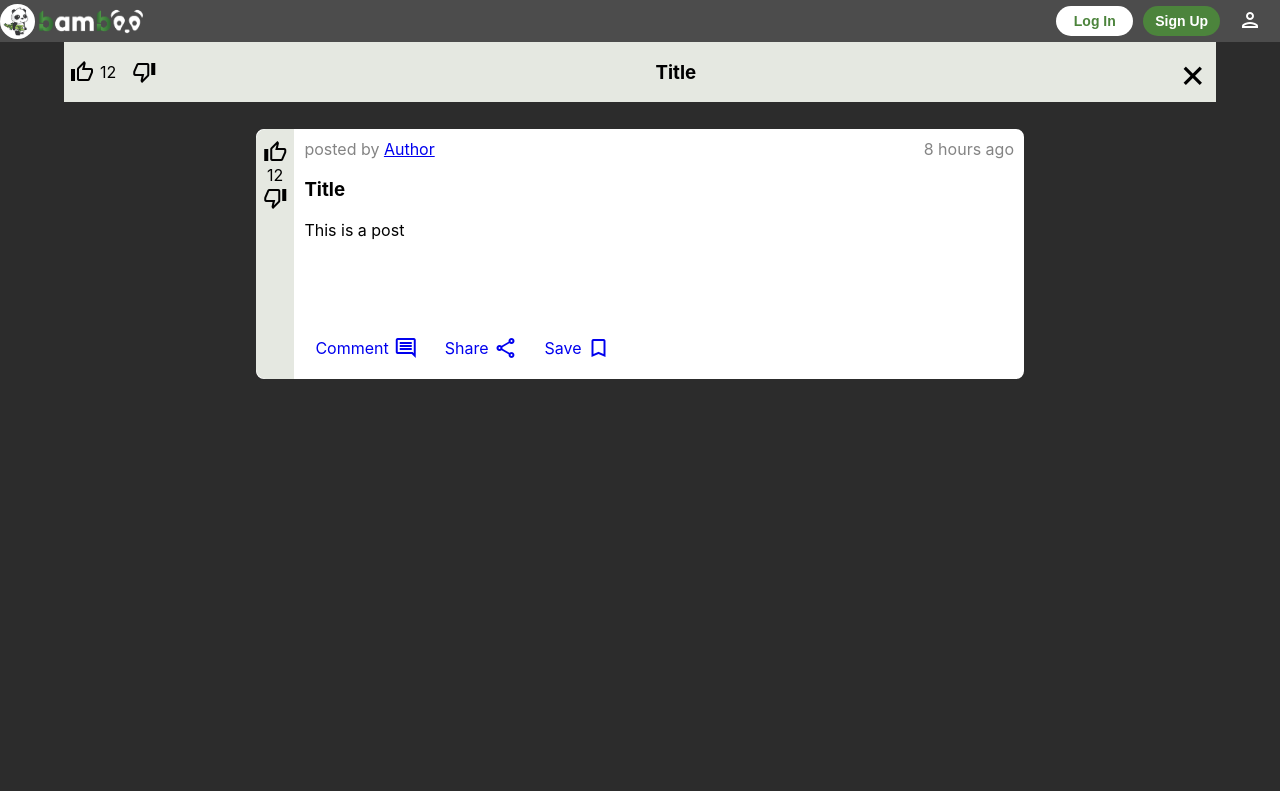
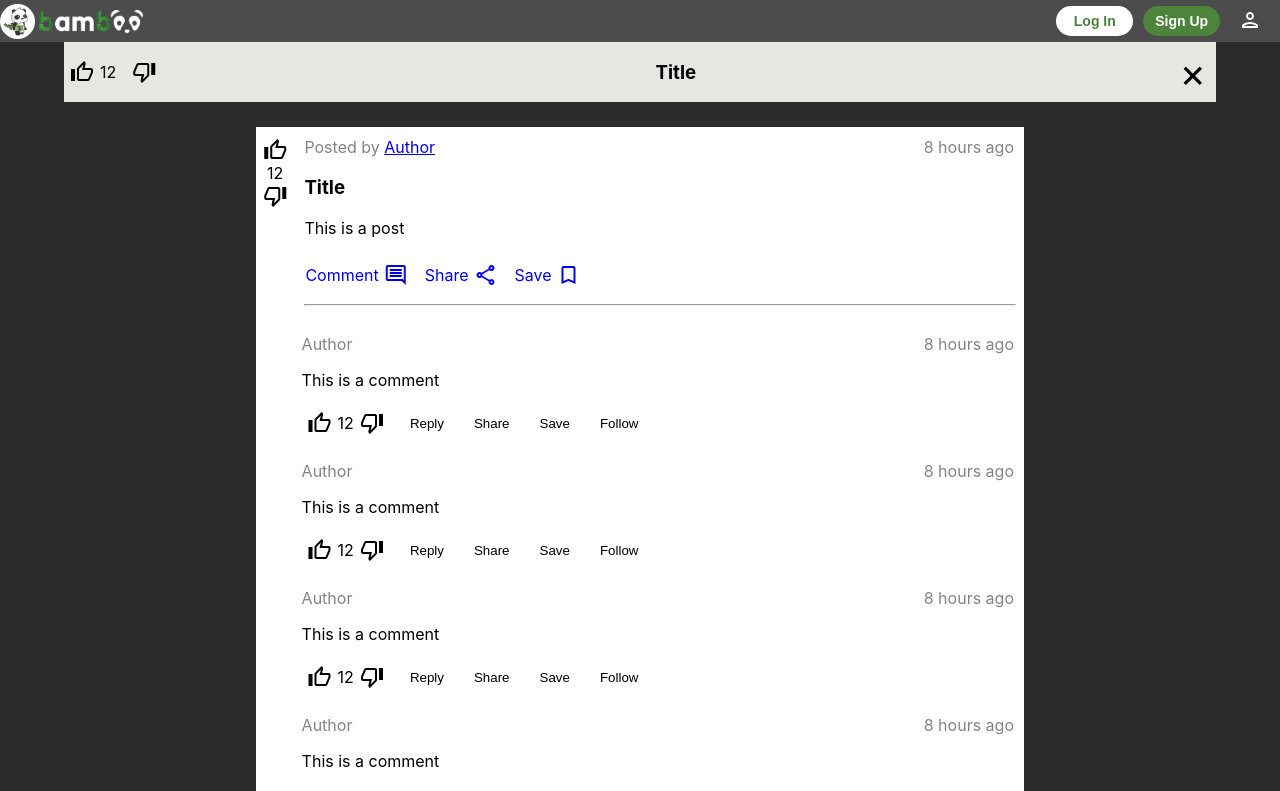
Before and after one commit to phunky-panda94/bamboo, a React (Create React App) app in the folder client/: page / in a window 1280 px wide. Shown: the top 791 px of the page. Built offline with nearby package versions, Linux system fonts and the light colour scheme.

Commit message:
added comment component to post page

```diff
--- /dev/null
+++ b/client/src/comment/Comment.css
@@ -0,0 +1,25 @@
+.comment {
+    padding: 10px;
+    width: 100%;
+}
+
+.comment-btn {
+    appearance: none;
+    background-color: transparent;
+    border: none;
+    padding: 10px;
+    text-decoration: none;
+}
+
+.comment-btn:hover {
+    background-color: #e5e8e1;
+    cursor: pointer;
+}
+
+.comment-container {
+    width: 60vw;
+}
+
+.user-avatar {
+    width: 5%;
+}
--- /dev/null
+++ b/client/src/comment/Comment.js
@@ -0,0 +1,31 @@
+import './Comment.css';
+
+function Comment() {
+    return (
+        <div className="bg-white comment-container flex flex-row flex-jc-c">
+            <div className="user-avatar">
+                <img alt=""></img>
+            </div>
+            <div className="bg-white comment">
+                <div className="dark-grey flex flex-jc-sb">
+                    <span>Author</span>
+                    <span>8 hours ago</span>
+                </div>
+                <div>
+                    <p>This is a comment</p>
+                </div>
+                <div className="flex flex-ai-c">
+                    <button className="vote-btn material-icons-outlined">thumb_up</button>
+                    <span>12</span>
+                    <button className="vote-btn material-icons-outlined">thumb_down</button>
+                    <button className="comment-btn">Reply</button>
+                    <button className="comment-btn">Share</button>
+                    <button className="comment-btn">Save</button>
+                    <button className="comment-btn">Follow</button>
+                </div>
+            </div>
+        </div>
+    )
+}
+
+export default Comment;
--- a/client/src/index.css
+++ b/client/src/index.css
@@ -13,8 +13,12 @@ a {
     text-decoration: none;
 }
 
+a:visited {
+    color: inherit;
+}
+
 .border {
-    border: 1px solid black;
+    border: 1px solid white;
 }
 
 /* font-size */
--- a/client/src/post/Post.css
+++ b/client/src/post/Post.css
@@ -1,4 +1,12 @@
 .post {
+    width: 60vw;
+}
+
+.post-container {
+    width: 100%;
     height: 100%;
+}
+
+.line {
     width: 100%;
 }
--- a/client/src/post/Post.js
+++ b/client/src/post/Post.js
@@ -1,13 +1,53 @@
 import './Post.css';
 import PostHeader from './PostHeader';
-import PostCard from './PostCard';
+import Comment from '../comment/Comment';
 
 function Post() {
     return (
-        <div className="post flex flex-col flex-jc-c flex-ai-c">
+        <div className="post-container flex flex-col flex-ai-c">
             <PostHeader />
-            <PostCard />
+            <div className="post-container flex flex-col flex-ai-c">
+                <div className="bg-white post flex">
+                    <div className="post-votes flex flex-col flex-ai-c">
+                        <button className="vote-btn material-icons-outlined">thumb_up</button>
+                        12
+                        <button className="vote-btn material-icons-outlined">thumb_down</button>
+                    </div>
+                    <div className="post-content flex flex-col flex-jc-sb">
+                        <div className="post-details">
+                            <div className="dark-grey flex flex-jc-sb">
+                                <span>Posted by <a className="author" href="/">Author</a></span>
+                                <span>8 hours ago</span>
+                            </div>
+                            <h3>Title</h3>
+                            <p>This is a post</p>
+                        </div>
+                        <div className="post-btns flex flex-row">
+                            <a className="flex flex-row flex-ai-c" href="/">
+                                <span>Comment</span>
+                                <span className="material-icons-outlined">comment</span>
+                            </a>
+                            <a className="flex flex-row flex-ai-c" href="/">
+                                <span>Share</span>
+                                <span className="material-icons-outlined">share</span>
+                            </a>
+                            <a className="flex flex-row flex-ai-c" href="/">
+                                <span>Save</span>
+                                <span className="material-icons-outlined">bookmark_border</span>
+                            </a>
+                        </div>
+                        <hr className="line"></hr>
+                    </div>
+                </div>
+            </div>
+            <Comment />
+            <Comment />
+            <Comment />
+            <Comment />
+            <Comment />
+            <Comment />
         </div>
+
     )
 }
 
--- a/client/src/post/PostCard.css
+++ b/client/src/post/PostCard.css
@@ -40,8 +40,7 @@
 
 .post-btns > a {
     border: 1px solid transparent;
-    padding-left: 10px;
-    padding-right: 10px;
+    margin-right: 10px;
     padding-top: 8px;
     padding-bottom: 8px;
 }
--- a/client/src/post/PostCard.js
+++ b/client/src/post/PostCard.js
@@ -5,13 +5,13 @@ function PostCard() {
         <div className="bg-white post-card flex">
             <div className="bg-light-grey post-votes flex flex-col flex-ai-c">
                 <button className="vote-btn material-icons-outlined">thumb_up</button>
-                12
+                <span>12</span>
                 <button className="vote-btn material-icons-outlined">thumb_down</button>
             </div>
             <div className="post-content flex flex-col flex-jc-sb">
                 <div className="post-details">
                     <div className="dark-grey flex flex-jc-sb">
-                        <span>posted by <a className="author" href="/">Author</a></span>
+                        <span>Posted by <a className="author" href="/">Author</a></span>
                         <span>8 hours ago</span>
                     </div>
                     <h3>Title</h3>
```
